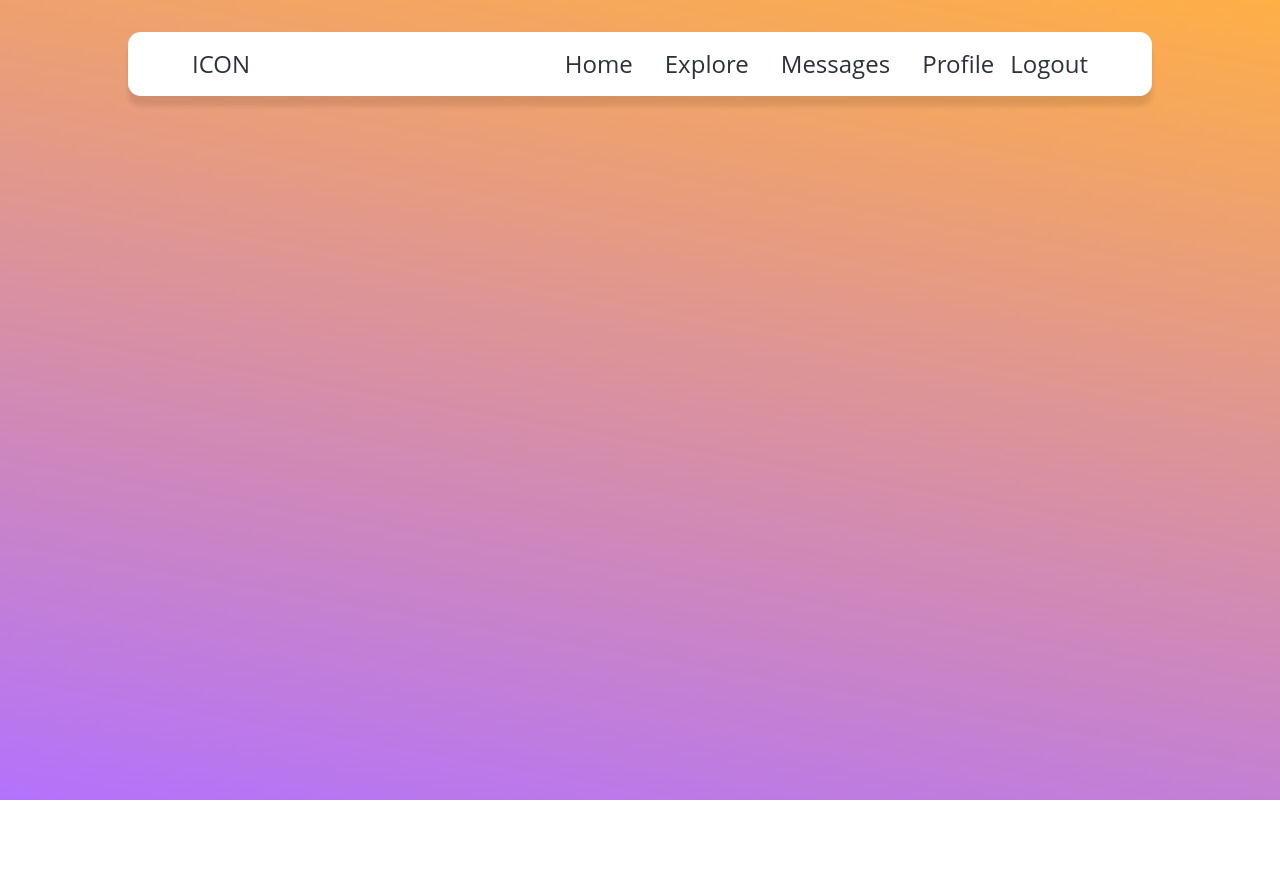
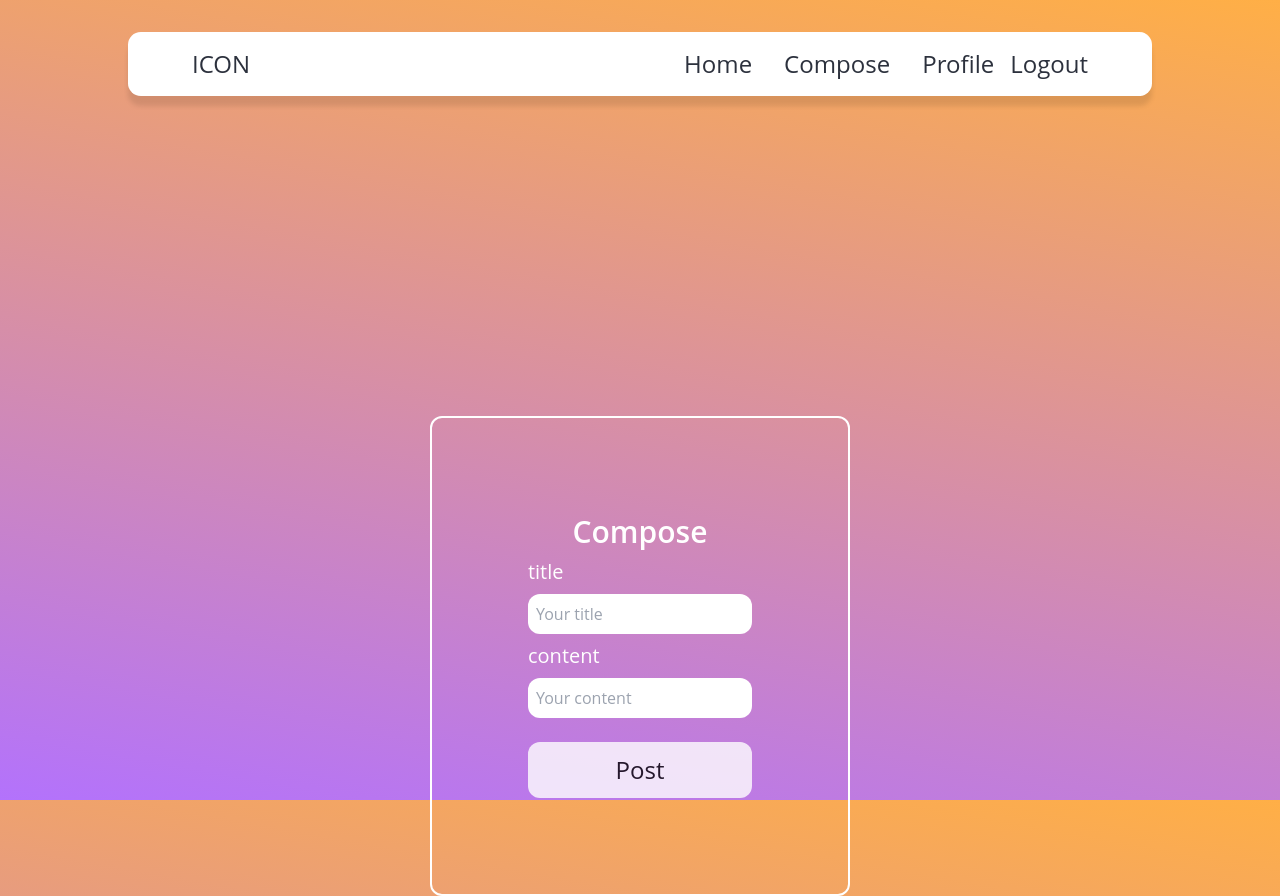
Before and after one commit to stephen-ics/api-development-frontend, a React (Create React App) app: page /compose in a window 1280 px wide. Before the commit the page ends 800 px from the top, so only its background shows below. Built offline with nearby package versions, Linux system fonts and the light colour scheme.

Commit message:
Composing posts to db

```diff
--- a/src/App.js
+++ b/src/App.js
@@ -5,6 +5,7 @@ import { Helmet, HelmetProvider } from "react-helmet-async";
 import { AnimatePresence } from 'framer-motion'
 
 import Home from './pages/Home'
+import Compose from './pages/Compose'
 import Explore from './pages/Explore'
 import Messages from './pages/Messages'
 import Profile from './pages/Profile'
@@ -27,6 +28,7 @@ function App() {
           >
             <Routes>
                 <Route path='/' exact element={<Home />}></Route>
+                <Route path='/compose' exact element={<Compose />}></Route>
                 <Route path='/explore' exact element={<Explore />}></Route>
                 <Route path='/messages' exact element={<Messages />}></Route>
                 <Route path='/profile' exact element={<Profile />}></Route>
--- a/src/components/Navbar.js
+++ b/src/components/Navbar.js
@@ -42,16 +42,10 @@ function Navbar() {
         priority: false
     },
     {
-        name: "Explore",
-        link: "/explore",
-        id: "explore",
-        priority: false
-    },
-    {
-        name: "Messages",
-        link: "/messages",
-        id: "messages",
-        priority: false
+      name: "Compose",
+      link: "/compose",
+      id: "compose",
+      priority: false
     },
     {
         name: "Profile",
--- a/src/components/Post.js
+++ b/src/components/Post.js
@@ -34,7 +34,7 @@ const Post = ({ id, user, user_id, date, title, content, pfp, image }) => {
             if (response.status === 204) {
                 setTimeout(() => {
                     window.location.reload();
-                    }, 1000);
+                    }, 500);
                 }
             }
         )
--- /dev/null
+++ b/src/pages/Compose.js
@@ -0,0 +1,48 @@
+import React from 'react'
+import { useState } from 'react'
+import { FaImage } from "react-icons/fa";
+import { Link, useNavigate } from 'react-router-dom'
+
+const Compose = () => {
+    const [title, setTitle] = useState("");
+    const [content, setContent] = useState("");
+
+    const navigate = useNavigate()
+
+    const onSubmit = async (e) => {
+        e.preventDefault()
+        fetch('https://www.api-development.xyz/posts/', {
+            method: 'POST',
+            headers: {
+                'Content-Type': 'application/json',
+                'Authorization': `Bearer ${localStorage.getItem('access_token')}`
+            },
+            body: JSON.stringify({
+                title: title,
+                content: content
+            })
+        })
+
+        navigate('/')
+
+    }
+  return (
+    <div className='flex justify-center items-center h-full w-full'>
+        <div className='border-white border-solid border-2 p-24 rounded-xl text-white mt-64'>
+            <h1 className='text-center text-3xl font-semibold'>Compose</h1>
+           <form
+                className="flex flex-col gap-2 mt-2"
+                onSubmit={onSubmit}
+            >
+                <label htmlFor='title' className='text-xl'>title</label>
+                <input value={title} onChange={(e) => setTitle(e.target.value)} type='' placeholder='Your title' className='text-black p-2 rounded-xl'/>
+                <label htmlFor='content' className='text-xl'>content</label>
+                <input value={content} onChange={(e) => setContent(e.target.value)} type='' placeholder='Your content' className='text-black p-2 rounded-xl'/>
+                <button type='submit' className='px-10 py-3 bg-white text-black rounded-xl text-2xl opacity-80 hover:opacity-100 transition ease-in-out duration-100 mt-4'>Post</button>
+            </form>
+        </div>
+    </div>
+  )
+}
+
+export default Compose
```
